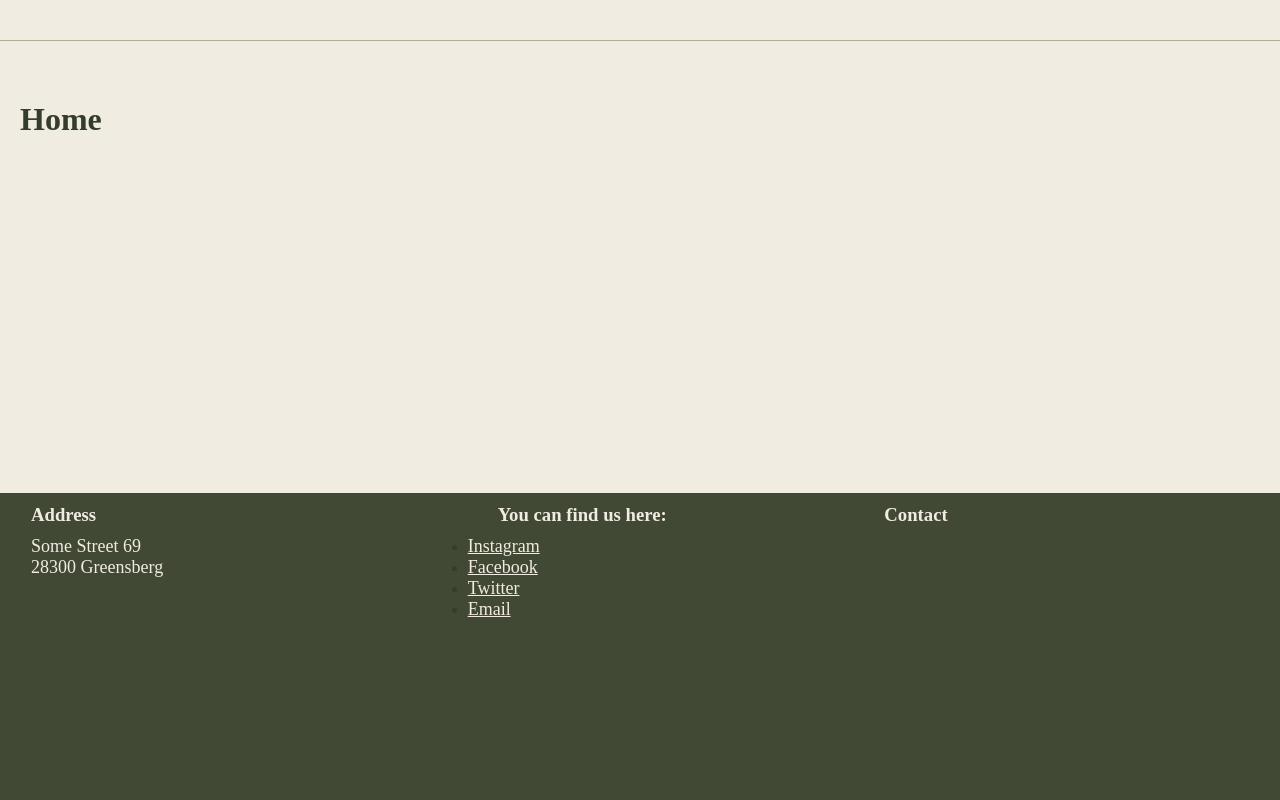
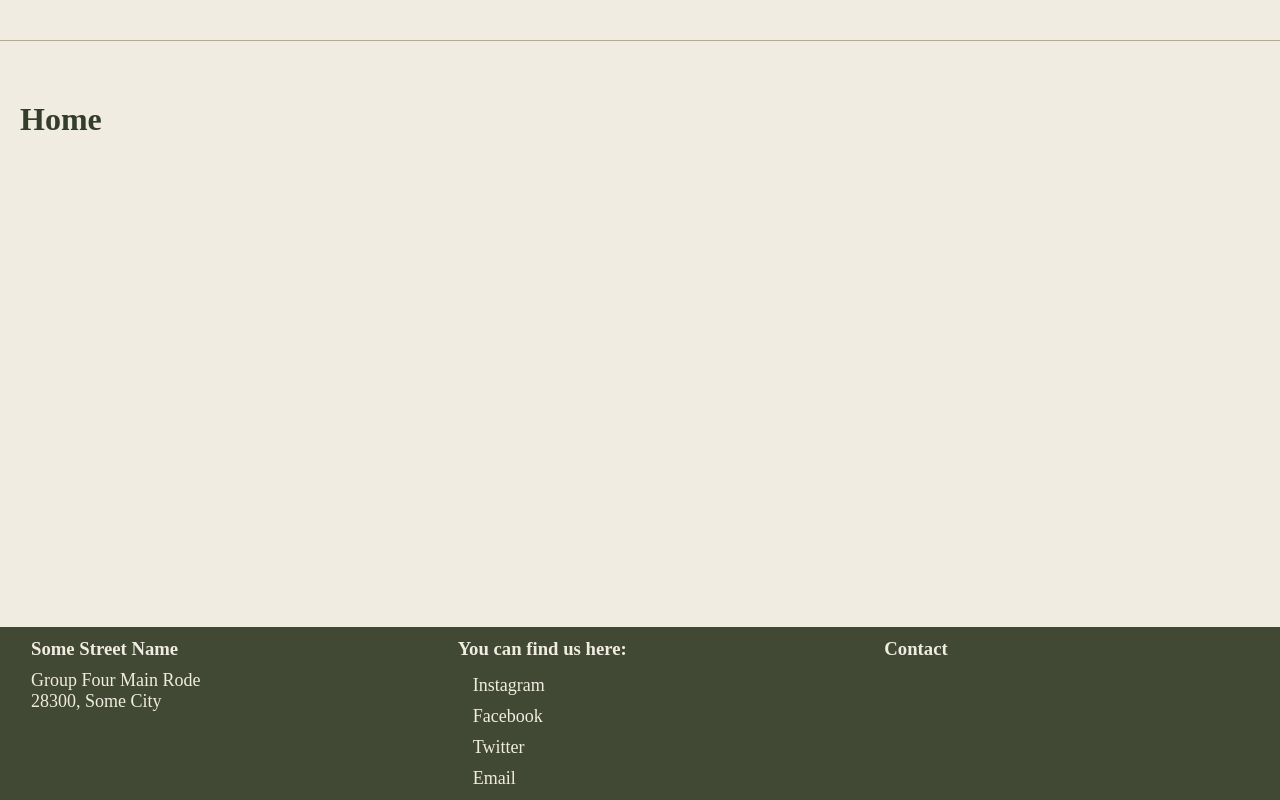
Before and after one commit to champagnekapy/skupina_4, a React (Create React App) app: page / in a window 1280 px wide. Built offline with nearby package versions, Linux system fonts and the light colour scheme.

Commit message:
Addedd some more changes to the Footer and the Footer.jsx file

```diff
--- a/package.json
+++ b/package.json
@@ -5,6 +5,9 @@
   "dependencies": {
     "@emotion/react": "^11.10.6",
     "@emotion/styled": "^11.10.6",
+    "@fortawesome/fontawesome-svg-core": "^6.3.0",
+    "@fortawesome/free-solid-svg-icons": "^6.3.0",
+    "@fortawesome/react-fontawesome": "^0.2.0",
     "@mui/material": "^5.11.11",
     "@testing-library/jest-dom": "^5.16.5",
     "@testing-library/react": "^13.4.0",
--- a/src/App.js
+++ b/src/App.js
@@ -2,6 +2,7 @@ import Navbar from "./components/Navbar";
 import AnimatedRoutes from "./components/AnimatedRoutes";
 import Footer from "./components/Footer";
 import { BrowserRouter as Router } from "react-router-dom";
+
 
 function App() {
   return (
--- a/src/components/Footer.jsx
+++ b/src/components/Footer.jsx
@@ -1,7 +1,21 @@
 import React from "react";
 import { motion } from "framer-motion";
 
+
+
 function Footer() {
+{/* Addedd constant values for location informayion */}
+const address = 'Some Street Name';
+const streeetName = 'Group Four Main Rode';
+const [zipCode, city] = [28300, 'Some City'];
+{/* Addedd different links for socials in the footer */}
+const links = {
+  instagram: 'https://www.instagram.com/',
+  facebook: 'https://www.facebook.com/',
+  twitter: 'https://twitter.com/',
+  email: 'https://www.google.com/gmail/about/',
+};
+  console.log(links)
   return (
     <motion.div
       className='footer'
@@ -11,19 +25,20 @@ function Footer() {
     >
 
       <div className="address">
-      <h3>Address</h3>
-      <p>Some Street 69</p>
-      <p>28300 Greensberg</p>
+      <h3>{ address }</h3>
+      <p>{ streeetName }</p>
+      <p>{ zipCode }, { city }</p>
 
       </div>
 
       <div className="links">
 
-      <ul><h3>You can find us here:</h3>
-      <li><i class="fa-brands fa-instagram"></i>  <a href="">Instagram</a></li>
-      <li><i class="fa-brands fa-facebook"></i>  <a href="">Facebook</a></li>
-      <li><i class="fa-brands fa-twitter"></i>  <a href="">Twitter</a></li>
-      <li><i class="fa-solid fa-envelope"></i>  <a href="">Email</a></li>
+      <h3>You can find us here:</h3>
+      <ul>
+        <li><a href={ links['instagram'] }>Instagram</a></li>
+        <li><a href={ links['facebook'] }>Facebook</a></li>
+        <li><a href={ links['twitter'] }>Twitter</a></li>
+        <li><a href={ links['email'] }>Email</a></li>
     </ul>
       </div>
 
--- a/src/index.css
+++ b/src/index.css
@@ -61,9 +61,8 @@ body {
   padding-bottom: 5px;
   width: 100%;
   color: #414833;
-  /* Added borders and height for organisational purposes */
-  /* TODO remove the heght after adding all the elements to the dom */
-  height: 300px;
+
+
   border: solid 1px #414833;
   background-color: #414833;
   text-align: start;
@@ -87,6 +86,7 @@ body {
   grid-column-end: 2;
   grid-row-start: 0;
   grid-row-end: 1;
+
 }
 .footer .links {
   grid-column-start: 2;
@@ -106,10 +106,17 @@ body {
   margin: auto;
 }
 
+.footer ul li {
+  list-style-type: none;
+  padding: 5px;
+
+}
+
+
 .footer ul li a {
   color: #f1ece2;
   font-size: large;
-  padding: 10px auto;
+  text-decoration: none;
 }
 .footerContent {
   text-align: center;
```
Also changed, not shown: 1 other file (tests, documents, lock files or other folders).
